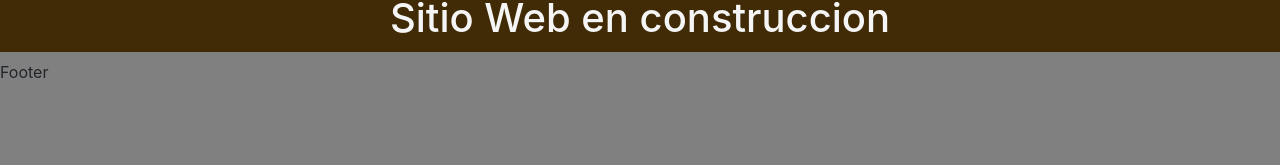
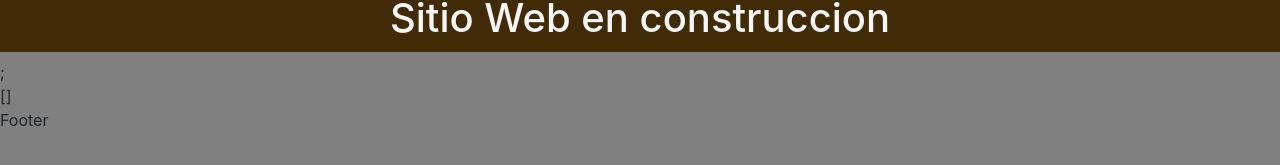
Before and after one commit to kevod1997/ReactJS-e-commerce, a React (Create React App) app: page /cart in a window 1280 px wide. Shown: the part 135-300 px from the top of the page. Built offline with nearby package versions, Linux system fonts and the light colour scheme.

Commit message:
cartlayout

```diff
--- a/src/components/Cart.jsx
+++ b/src/components/Cart.jsx
@@ -1,5 +1,7 @@
+/* eslint-disable react/prop-types */
 import React from "react";
 import { useCart } from "../context/CartContext";
+// import CartLayout from "./CartLayout";
 // import { useContext } from 'react'
 // import { CartContext } from '../context/CartContext'
 
@@ -9,7 +11,15 @@ const Cart = ({saludo}) => {
 
   const {cart}=useCart()
   console.log('carrito', cart)
-  return <h1 className='elH1' > {saludo} </h1>;
+
+  return (
+<>
+  <h1 className='elH1' > {saludo}
+  </h1>;
+  <div> {JSON.stringify(cart)} </div>
+    {/* <CartLayout cart={cart}/> */}
+  </>
+  );
 }
 
 export default Cart;
--- /dev/null
+++ b/src/components/CartLayout.jsx
@@ -0,0 +1,11 @@
+/* eslint-disable react/prop-types */
+// import React from 'react'
+
+// export default function CartLayout({cart}) {
+//   return (
+//     <div className="row" style={{ margin: "5px" }}>
+//     {cart.map((product) => (
+//       <Cart key={item.id} product={product} />
+//     ))} </div>
+//   )
+// }
```
